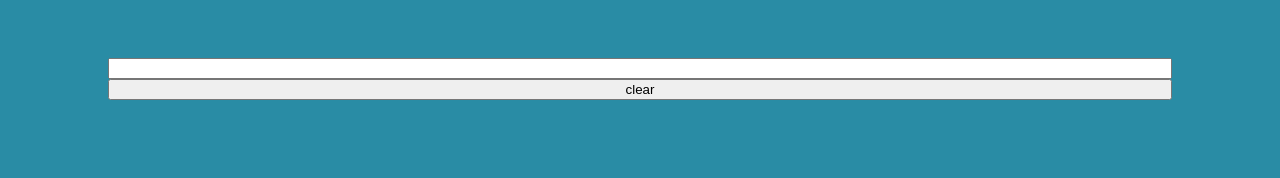
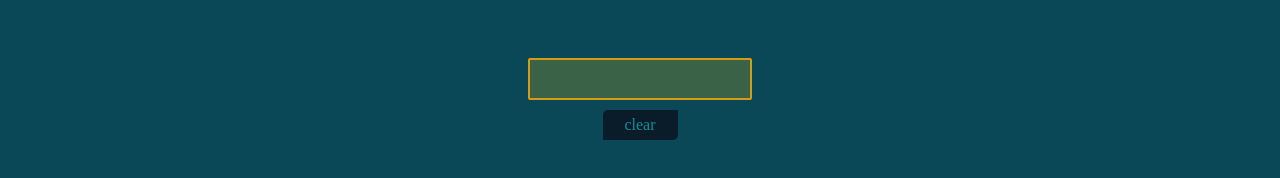
Before and after one commit to Bri-ngo/TimeProfit-Calc, a plain HTML site: page index.html in a window 1280 px wide. Drawn offline with Linux system fonts and the light colour scheme.

Commit message:
Add button and input styling

```diff
--- a/style/style.css
+++ b/style/style.css
@@ -1,11 +1,33 @@
 body {
-    background-color: rgb(41, 140, 165);
+    background-color: rgb(10, 72, 87);
     color: rgb(240, 240, 11);
 }
 main {
     display: flex;
     flex-direction: column;
     justify-content: center;
+    align-items: center;
     padding-top: 50px;
     padding-inline: 100px;
 }
+.time-input {
+    all: unset;
+    border-radius: 2px;
+    border: solid 2px rgba(231, 163, 16, 0.897);
+    background-color: rgba(194, 177, 27, 0.253);
+    color: white;
+    padding: 10px;
+    margin-bottom: 10px;
+    text-align: center;
+}
+.clear-button {
+    all: unset;
+    width: 75px;
+    height: 30px;
+    text-align: center;
+    background-color: rgba(11, 5, 19, 0.651);
+    color: rgba(19, 203, 209, 0.658);
+    border-bottom-right-radius: 5px;
+    border-top-left-radius: 5px;
+    cursor: pointer;
+}
```
